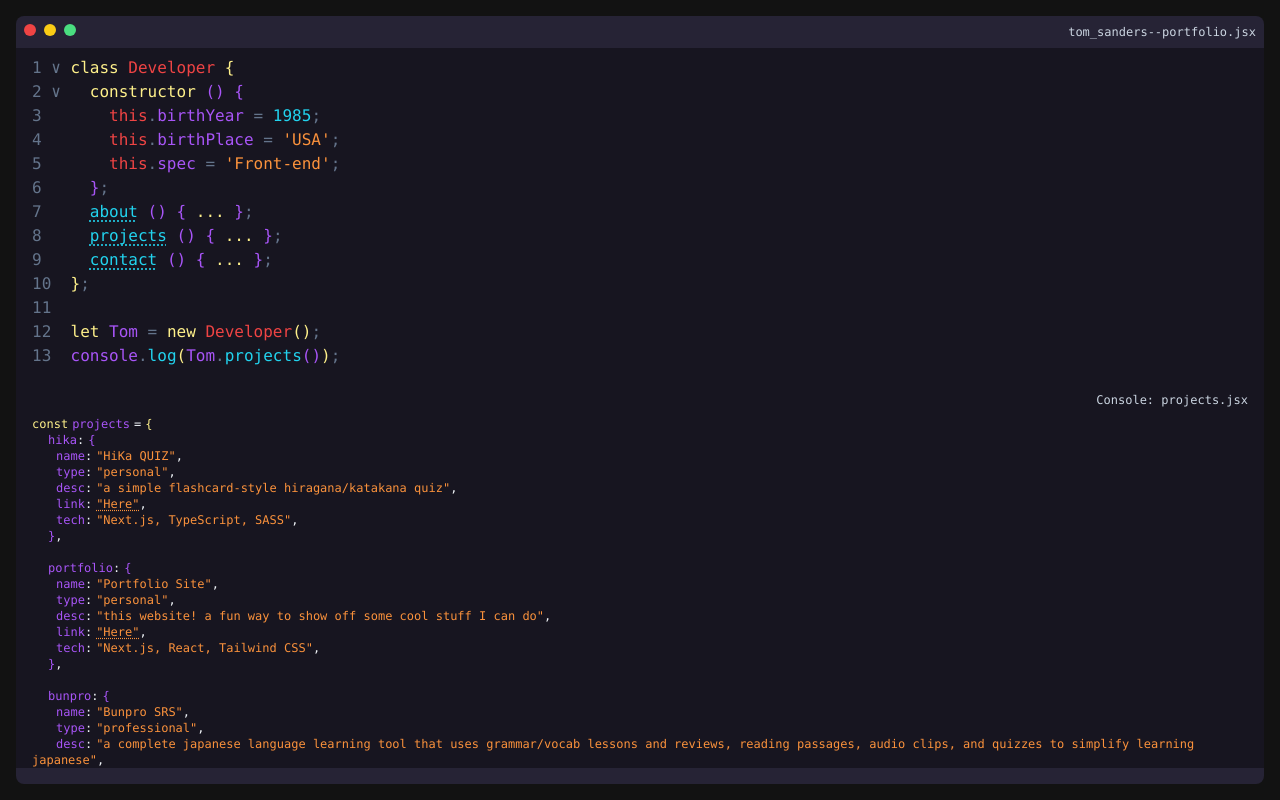
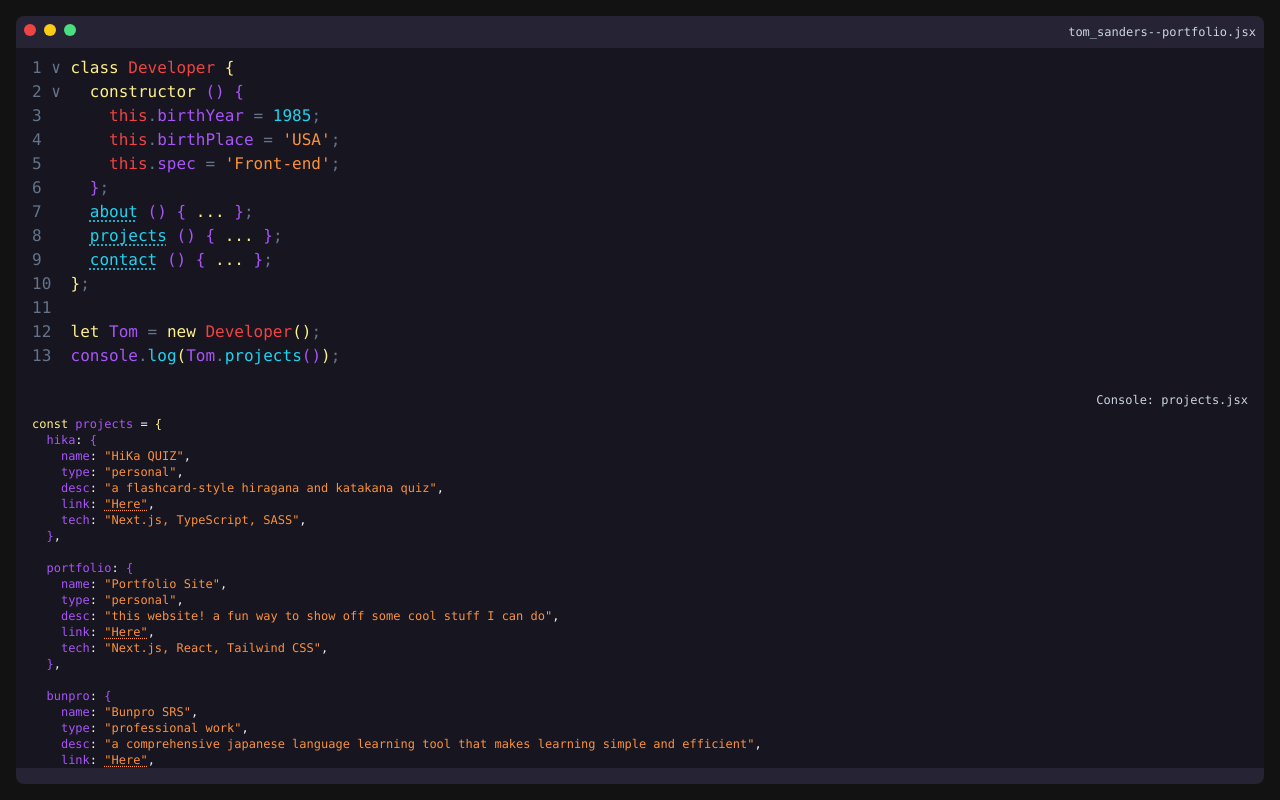
Before and after one commit to tomasanders/portfolio-site, a Next.js app: page / in a window 1280 px wide. Both pictures are taken after a click on the link "projects". Built offline with nearby package versions, Linux system fonts and the light colour scheme.

Commit message:
refactor Projects

```diff
--- a/components/Projects.jsx
+++ b/components/Projects.jsx
@@ -1,87 +1,58 @@
 export const Projects = () => {
+  const projects = [
+    {
+      id: "hika",
+      name: "HiKa QUIZ",
+      type: "personal",
+      desc: "a flashcard-style hiragana and katakana quiz",
+      link: "https://github.com/tomasanders/hikaquiz",
+      tech: "Next.js, TypeScript, SASS",
+    },
+    {
+      id: "portfolio",
+      name: "Portfolio Site",
+      type: "personal",
+      desc: "this website! a fun way to show off some cool stuff I can do",
+      link: "https://github.com/tomasanders/portfolio-site",
+      tech: "Next.js, React, Tailwind CSS",
+    },
+    {
+      id: "bunpro",
+      name: "Bunpro SRS",
+      type: "professional work",
+      desc: "a comprehensive japanese language learning tool that makes learning simple and efficient",
+      link: "https://bunpro.jp",
+      tech: "jQuery, SASS, Ruby on Rails, React",
+    },
+  ];
+
   return (
     <div className="text-xs">
-      <span className="y">const</span>
-      <span className="p pl-1">projects</span>
-      <span className="pl-1">=</span>
-      <span className="y pl-1">{'{'}</span>
+      <span className="y">const</span> <span className="p">projects</span> = <span className="y">{'{'}</span>
       <br/>
-      {/* HiKa Quiz */}
-      <span className="p pl-4">hika</span>:
-      <span className="p pl-1">{'{'}</span>
+      {console.log(projects)}
+      {projects.map((project, index) => {
+        return (
+          <div key={index}>
+            &nbsp; <span className="p">{project.id}</span>: <span className="p">{'{'}</span>
             <br/>
-      <span className="p pl-6">name</span>:
-      <span className="o pl-1">"HiKa QUIZ"</span>,
+            &nbsp; &nbsp; <span className="p">name</span>: <span className="o">"{project.name}"</span>,
             <br/>
-      <span className="p pl-6">type</span>:
-      <span className="o pl-1">"personal"</span>,
+            &nbsp; &nbsp; <span className="p">type</span>: <span className="o">"{project.type}"</span>,
             <br/>
-      <span className="p pl-6">desc</span>:
-      <span className="o pl-1">"a simple flashcard-style hiragana/katakana quiz"</span>,
+            &nbsp; &nbsp; <span className="p">desc</span>: <span className="o">"{project.desc}"</span>,
             <br/>
-      <span className="p pl-6">link</span>:
-      <span className="o pl-1">
-        <a href="https://github.com/tomasanders/hikaquiz" target="_blank" className="underline decoration-dotted underline-offset-2">"Here"</a>
-      </span>,
+            &nbsp; &nbsp; <span className="p">link</span>: <a href={project.link} target="_blank" className="underline decoration-dotted underline-offset-2 o">"Here"</a>,
             <br/>
-      <span className="p pl-6">tech</span>:
-      <span className="o pl-1">"Next.js, TypeScript, SASS"</span>,
+            &nbsp; &nbsp; <span className="p">tech</span>: <span className="o">"{project.tech}"</span>,
             <br/>
-      <span className="p pl-4">{'}'}</span>,
+            &nbsp; <span className="p">{'}'}</span>,
             <br/>
             <br/>
-
-      {/* Portfolio */}
-      <span className="p pl-4">portfolio</span>:
-      <span className="p pl-1">{'{'}</span>
-      <br/>
-      <span className="p pl-6">name</span>:
-      <span className="o pl-1">"Portfolio Site"</span>,
-      <br/>
-      <span className="p pl-6">type</span>:
-      <span className="o pl-1">"personal"</span>,
-      <br/>
-      <span className="p pl-6">desc</span>:
-      <span className="o pl-1">"this website! a fun way to show off some cool stuff I can do"</span>,
-      <br/>
-      <span className="p pl-6">link</span>:
-      <span className="o pl-1">
-        <a href="https://github.com/tomasanders/portfolio-site" target="_blank" className="underline decoration-dotted underline-offset-2">"Here"</a>
-      </span>,
-      <br/>
-      <span className="p pl-6">tech</span>:
-      <span className="o pl-1">"Next.js, React, Tailwind CSS"</span>,
-      <br/>
-      <span className="p pl-4">{'}'}</span>,
-      <br/>
-      <br/>
-
-      {/* Bunpro SRS */}
-      <span className="p pl-4">bunpro</span>:
-      <span className="p pl-1">{'{'}</span>
-      <br/>
-      <span className="p pl-6">name</span>:
-      <span className="o pl-1">"Bunpro SRS"</span>,
-      <br/>
-      <span className="p pl-6">type</span>:
-      <span className="o pl-1">"professional"</span>,
-      <br/>
-      <span className="p pl-6">desc</span>:
-      <span className="o pl-1">"a complete japanese language learning tool that uses grammar/vocab lessons and reviews, reading passages, audio clips, and quizzes to simplify learning japanese"</span>,
-      <br/>
-      <span className="p pl-6">link</span>:
-      <span className="o pl-1">
-        <a href="https://bunpro.jp" target="_blank" className="underline decoration-dotted underline-offset-2">"Here"</a>
-      </span>,
-      <br/>
-      <span className="p pl-6">tech</span>:
-      <span className="o pl-1">"jQuery, SASS, Ruby on Rails, React"</span>,
-      <br/>
-      <span className="p pl-4">{'}'}</span>,
-      <br/>
-
-      <span className="p pl-4">disclaimer</span>:
-      <span className="o pl-1">"more info on each project in my resume!</span>
+          </div>
+        );
+      })}
+      &nbsp; <span className="p">disclaimer</span>: <span className="b">"more info in my resume!</span>
     </div>
   );
 };
```
Lines whose indentation alone changed are shown as unchanged.
